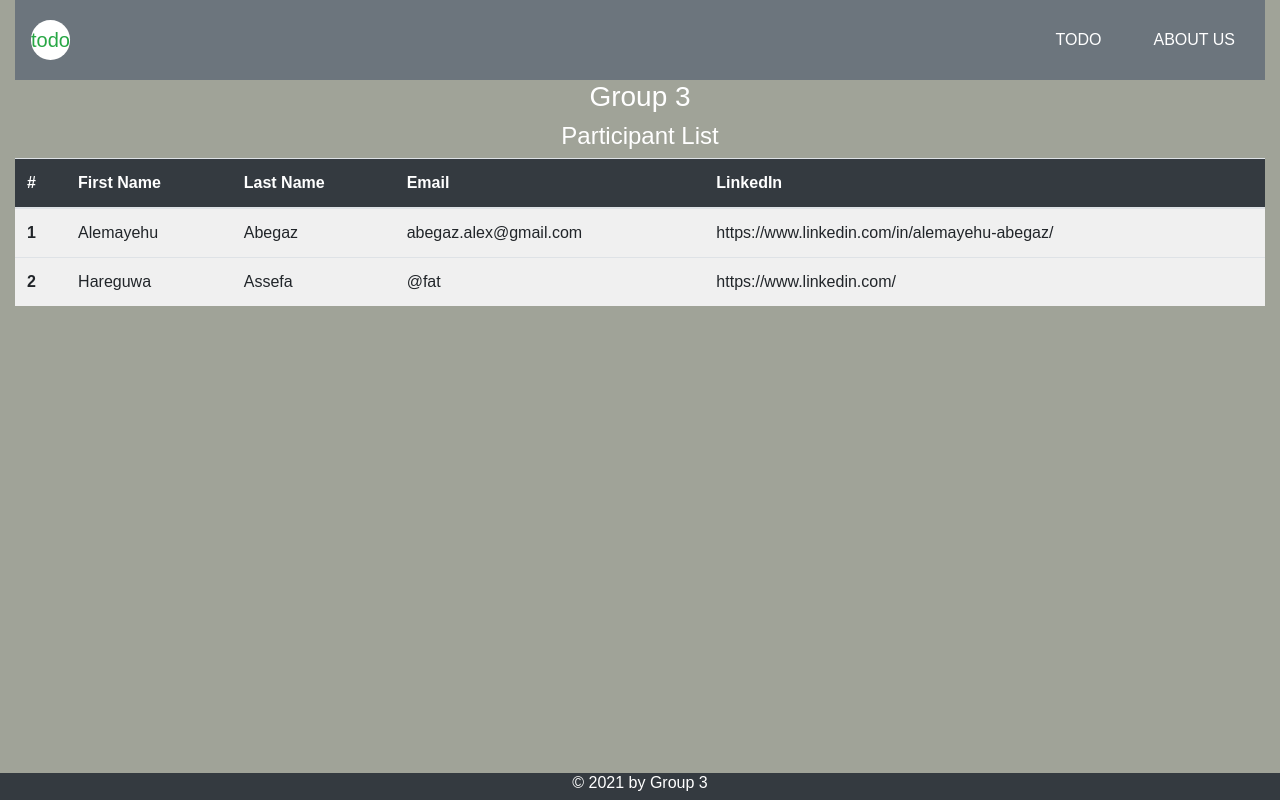
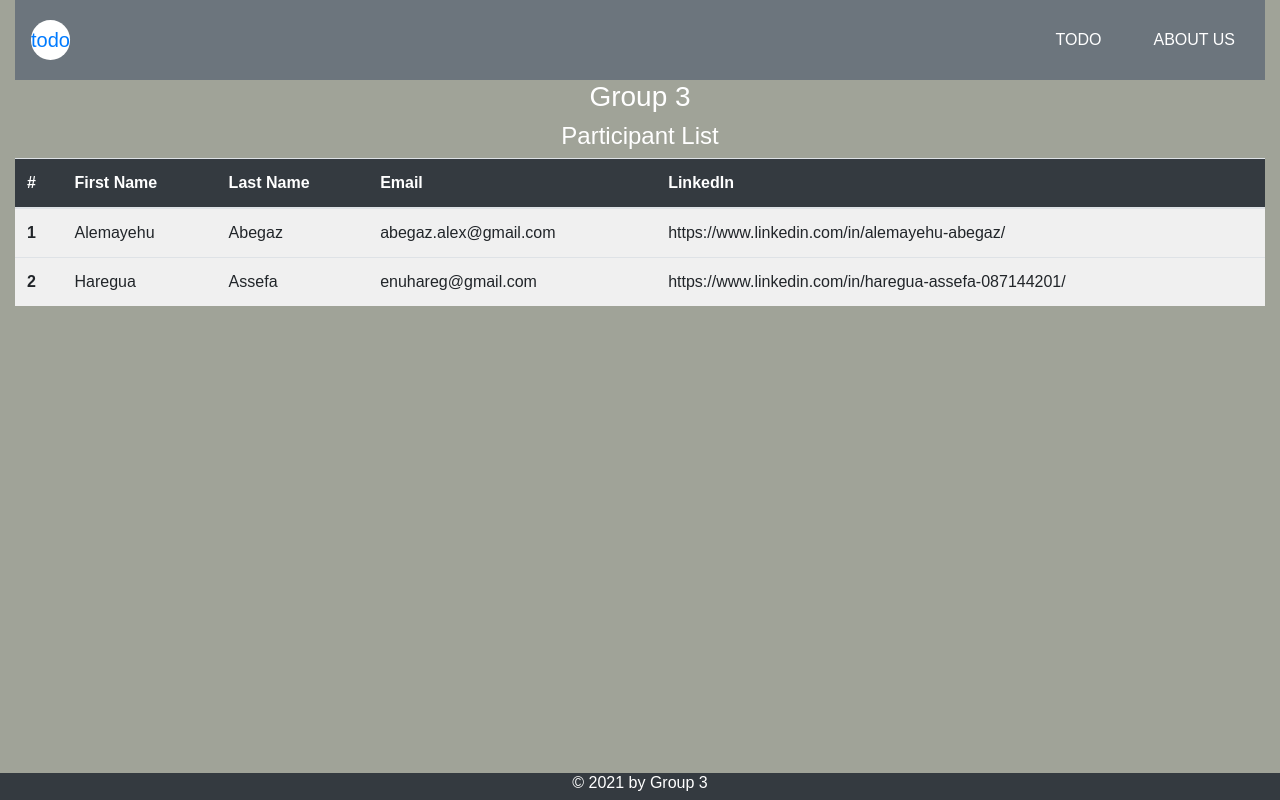
Before and after one commit to alexwonde085/TODO-App, a website: page about.html in a window 1280 px wide. Drawn offline with nearby package versions, Linux system fonts and the light colour scheme.

Commit message:
Add some functionality.

```diff
--- a/about.html
+++ b/about.html
@@ -15,7 +15,7 @@
              <div class="container-fluid"><!--container-fluid -->
 
                 <nav class="navbar navbar-expand-lg sticky-top bg-secondary">
-                    <a class="navbar-brand text-success bg-white" href="#">todo</a>
+                    <a class="navbar-brand text-primary bg-white" href="#">todo</a>
                     <button class="navbar-toggler" type="button" data-toggle="collapse" data-target="#navbarSupportedContent" aria-controls="navbarSupportedContent" aria-expanded="false" aria-label="Toggle navigation">
                       <span class="navbar-toggler-icon"></span>
                     </button>
@@ -53,10 +53,10 @@
                       </tr>
                       <tr>
                         <th scope="row">2</th>
-                        <td>Hareguwa</td>
+                        <td>Haregua</td>
                         <td>Assefa</td>
-                        <td>@fat</td>
-                        <td>https://www.linkedin.com/</td>
+                        <td>enuhareg@gmail.com</td>
+                        <td>https://www.linkedin.com/in/haregua-assefa-087144201/</td>
                       </tr>
                     </tbody>
                   </table>
```
Also changed, not shown: js/taskManager.js (+11 -11 lines), css/styles.css (line endings or trailing spaces).
